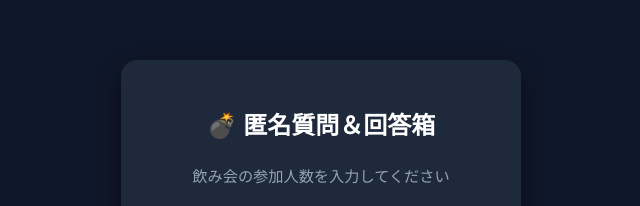
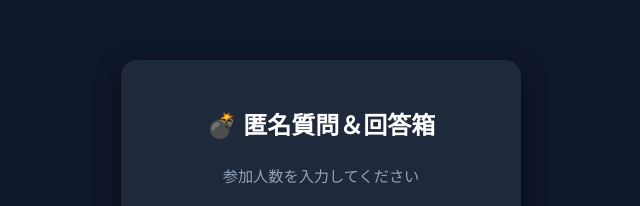
Before and after one commit to ningendeny/app01, a plain HTML site: page index.html in a window 1280 px wide. Shown: the part 198-404 px from the top of the page, 319-959 px from the left. Drawn offline with Linux system fonts and the light colour scheme.

Commit message:
Update index.html

```diff
--- a/index.html
+++ b/index.html
@@ -155,7 +155,7 @@
 
 <div class="container" id="screen-setup">
   <h1>💣 匿名質問＆回答箱</h1>
-  <p class="status">飲み会の参加人数を入力してください</p>
+  <p class="status">参加人数を入力してください</p>
   <input type="number" id="player-count" value="3" min="2" max="10">
   <button onclick="startGame()">ゲームを始める</button>
 </div>
```
